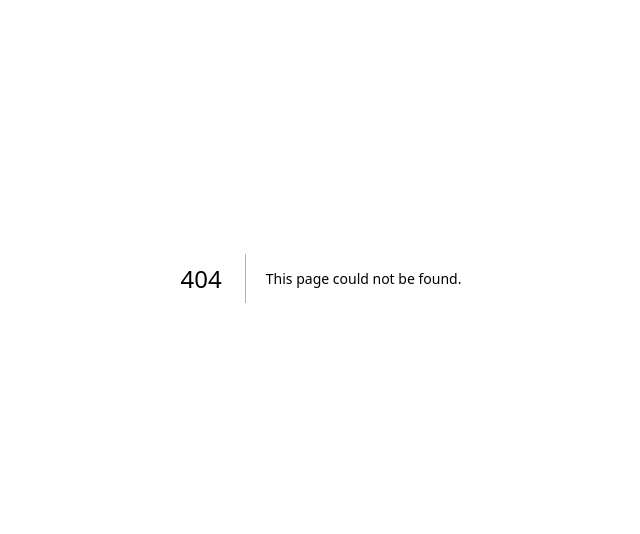
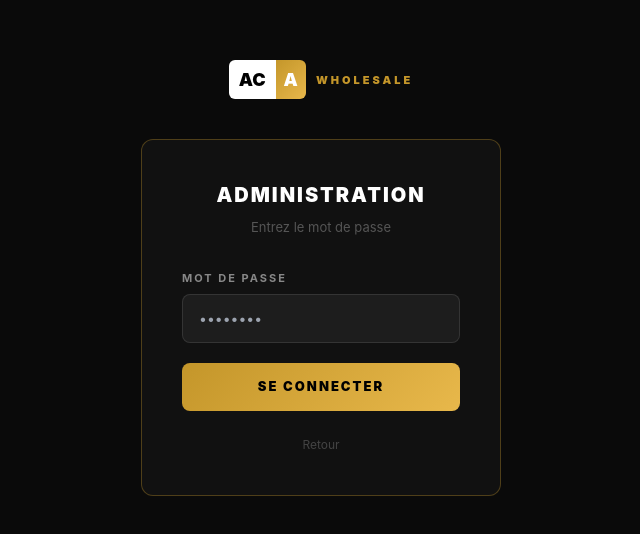
Before and after one commit to acawholesale/aca-wholesale, a Next.js app: page /admin/login in a window 1280 px wide. Before the commit this address had no page. Shown: the part 122-656 px from the top of the page, without its empty margins (319-959 px from the left). Built offline with nearby package versions, Linux system fonts and the light colour scheme.

Commit message:
Create page.js

```diff
--- /dev/null
+++ b/app/admin/login/page.js
@@ -0,0 +1,58 @@
+'use client'
+export const dynamic = 'force-dynamic'
+import { useState } from 'react'
+
+export default function AdminLoginPage() {
+  var pw = useState('')
+  var password = pw[0]
+  var setPassword = pw[1]
+  var er = useState('')
+  var error = er[0]
+  var setError = er[1]
+
+  function handleLogin() {
+    if (password === 'admin2026') {
+      sessionStorage.setItem('aca_admin_auth', '1')
+      window.location.href = '/admin'
+    } else {
+      setError('Mot de passe incorrect')
+      setPassword('')
+    }
+  }
+
+  function onType(e) {
+    setPassword(e.target.value)
+    setError('')
+  }
+
+  function onKey(e) {
+    if (e.key === 'Enter') handleLogin()
+  }
+
+  function goBack() {
+    window.location.href = '/'
+  }
+
+  return (
+    <div style={{ minHeight: '100vh', background: '#0a0a0a', display: 'flex', flexDirection: 'column', alignItems: 'center', justifyContent: 'center', padding: '24px' }}>
+      <div style={{ display: 'flex', alignItems: 'center', marginBottom: '40px' }}>
+        <span style={{ background: '#fff', color: '#000', padding: '6px 10px', fontWeight: 900, fontSize: '18px', borderRadius: '6px 0 0 6px' }}>AC</span>
+        <span style={{ background: 'linear-gradient(135deg, #C4962A, #E8B84B)', color: '#fff', padding: '6px 8px', fontWeight: 900, fontSize: '18px', borderRadius: '0 6px 6px 0' }}>A</span>
+        <span style={{ color: '#C4962A', fontWeight: 900, fontSize: '11px', textTransform: 'uppercase', letterSpacing: '3px', marginLeft: '10px' }}>Wholesale</span>
+      </div>
+      <div style={{ width: '100%', maxWidth: '360px', background: '#111', border: '1px solid rgba(196,150,42,0.35)', borderRadius: '12px', padding: '40px' }}>
+        <h1 style={{ color: '#fff', fontWeight: 900, fontSize: '20px', textTransform: 'uppercase', letterSpacing: '2px', textAlign: 'center', margin: '0 0 8px 0' }}>Administration</h1>
+        <p style={{ color: '#555', fontSize: '13px', textAlign: 'center', margin: '0 0 32px 0' }}>Entrez le mot de passe</p>
+        <div style={{ marginBottom: '20px' }}>
+          <label style={{ display: 'block', color: '#888', fontSize: '11px', fontWeight: 700, textTransform: 'uppercase', letterSpacing: '2px', marginBottom: '8px' }}>Mot de passe</label>
+          <input type="password" value={password} onChange={onType} onKeyDown={onKey} placeholder="••••••••" autoFocus style={{ width: '100%', padding: '13px 16px', background: 'rgba(255,255,255,0.05)', border: error ? '1px solid #f87171' : '1px solid rgba(255,255,255,0.1)', borderRadius: '8px', color: '#fff', fontSize: '14px', outline: 'none', boxSizing: 'border-box' }} />
+          {error ? <div style={{ color: '#f87171', fontSize: '12px', marginTop: '8px', fontWeight: 600 }}>{error}</div> : null}
+        </div>
+        <button onClick={handleLogin} style={{ width: '100%', padding: '14px', background: 'linear-gradient(135deg, #C4962A, #E8B84B)', color: '#000', fontWeight: 900, fontSize: '13px', textTransform: 'uppercase', letterSpacing: '2px', border: 'none', borderRadius: '8px', cursor: 'pointer', marginBottom: '20px' }}>SE CONNECTER</button>
+        <div style={{ textAlign: 'center' }}>
+          <button onClick={goBack} style={{ background: 'none', border: 'none', color: '#444', fontSize: '12px', cursor: 'pointer' }}>Retour</button>
+        </div>
+      </div>
+    </div>
+  )
+}
```
